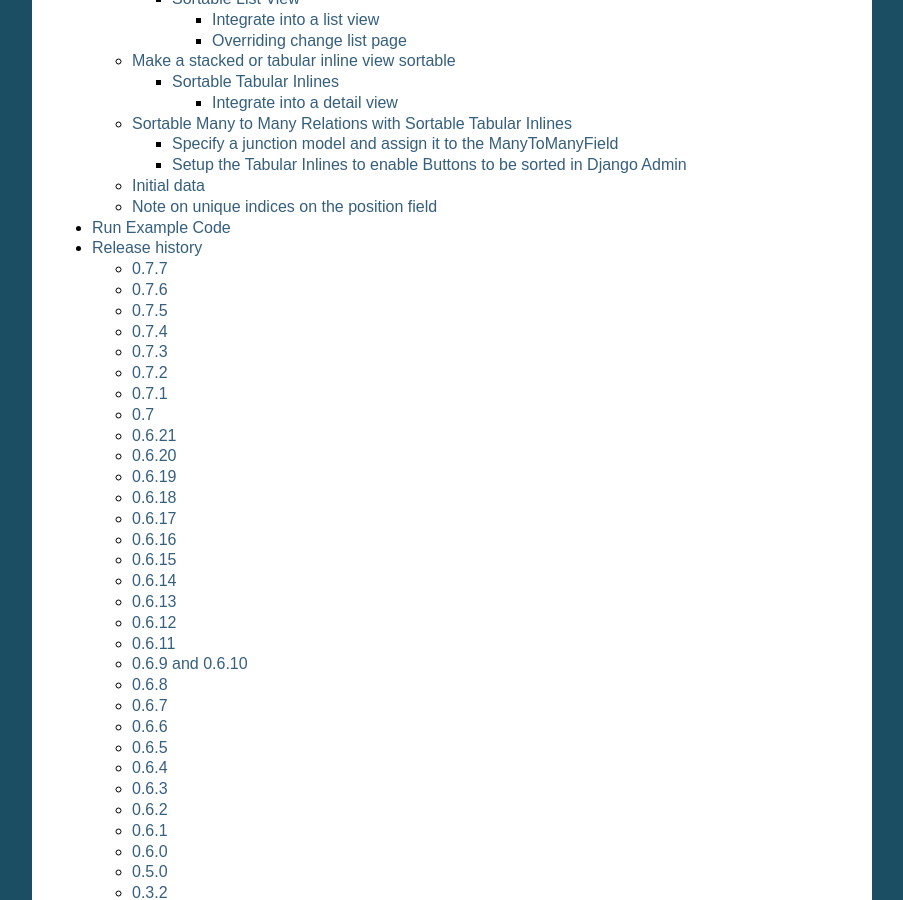
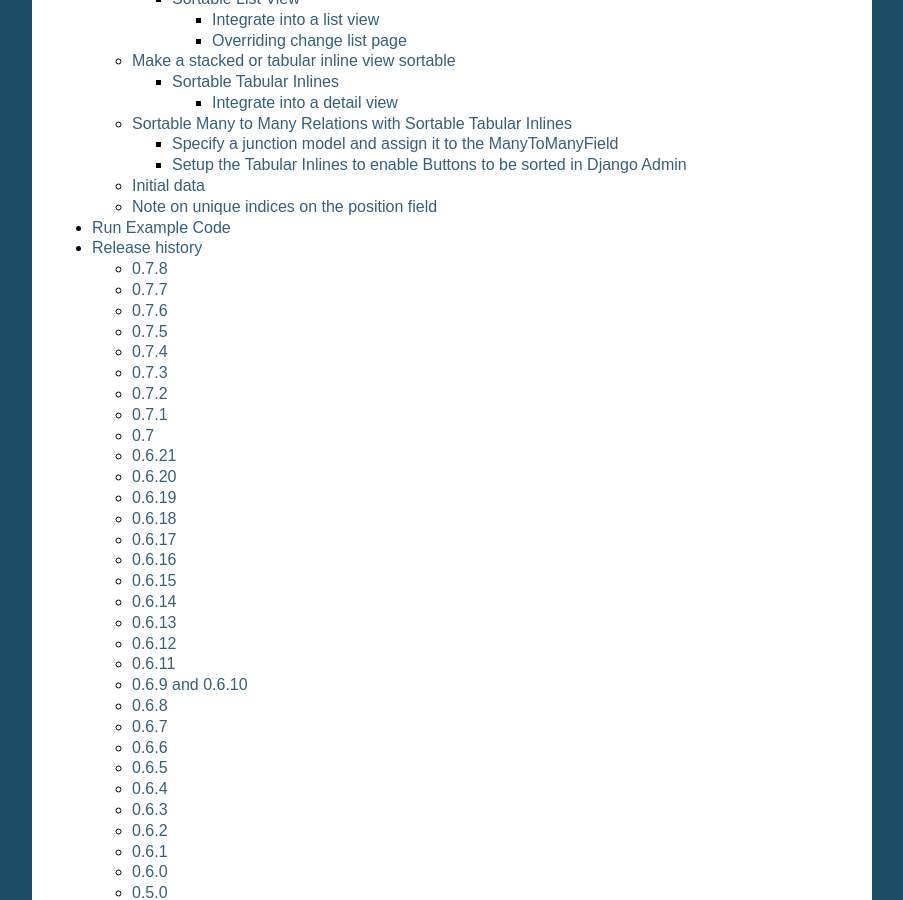
Before and after one commit to jrief/django-admin-sortable2, a Sphinx documentation site: the page built from docs/source/index.rst, in a window 1280 px wide and 900 px high, scrolled down 1009 px. Shown: the whole window, without its empty margins (198-1101 px from the left). Built offline with Sphinx 7.4.7, drawn with Linux system fonts in a browser that asks for light colours.

Commit message:
Bump to 0.7.8

```diff
--- a/adminsortable2/__init__.py
+++ b/adminsortable2/__init__.py
@@ -1 +1 @@
-__version__ = '0.7.7'
+__version__ = '0.7.8'
--- a/docs/source/changelog.rst
+++ b/docs/source/changelog.rst
@@ -3,6 +3,12 @@
 ===============
 Release history
 ===============
+
+0.7.8
+-----
+* Fix `#207`_: Last item not displayed in stacked- and tabular inline admins,
+  if model doesn't have add permission.
+
 
 0.7.7
 -----
```
